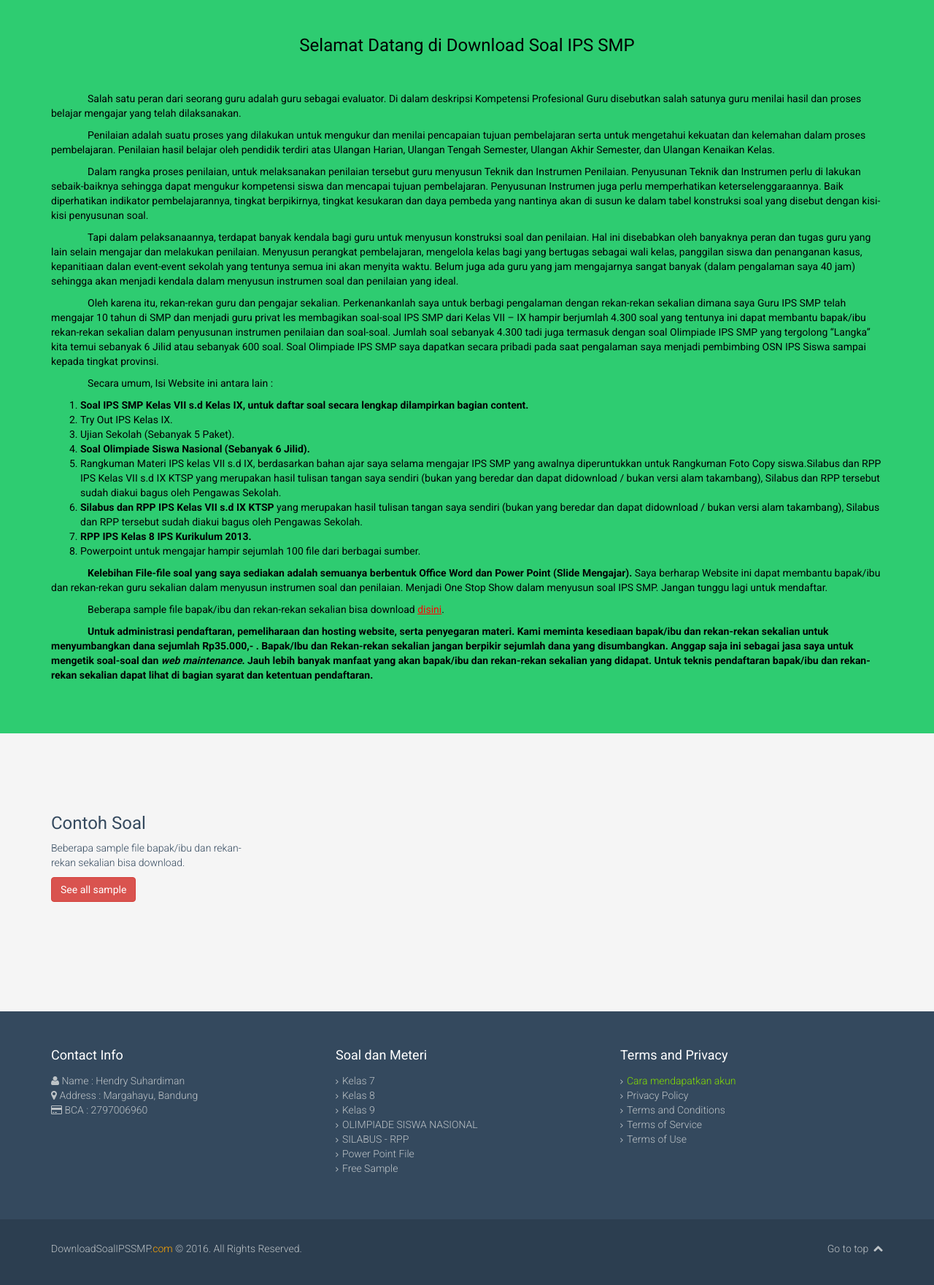
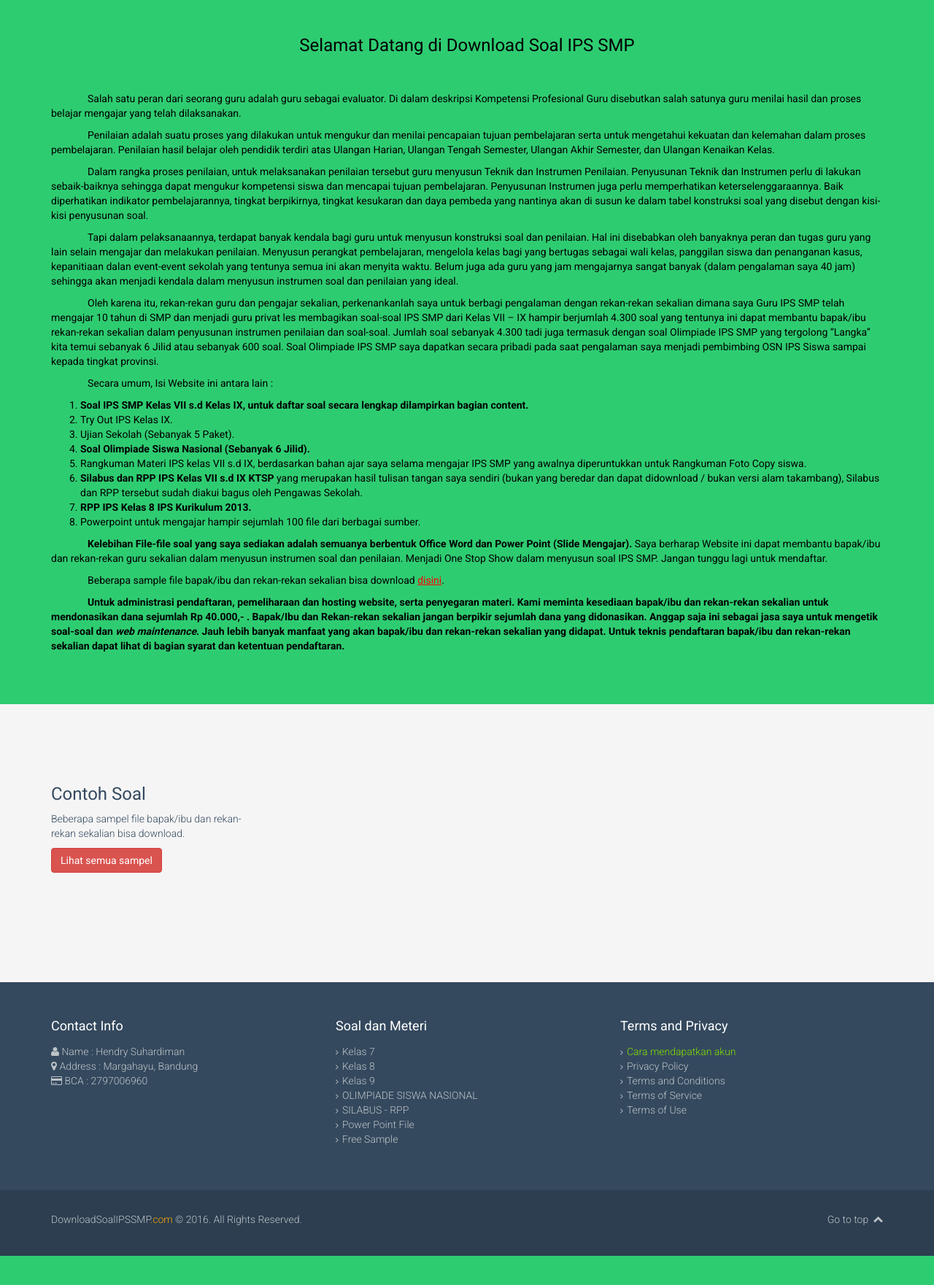
Before and after one commit to sayfudin13/DownloadSoalIPSSMP, a PHP site: page / in a window 1280 px wide. Shown: the part 681-2442 px from the top of the page at 73% size. After the commit the page ends 2402 px from the top, so only its background shows below. Run offline with PHP 8.4, Linux system fonts and the light colour scheme; data that the repository does not hold is empty.

Commit message:
ubah text index dan modal. ganti image slider silabus

```diff
--- a/index.php
+++ b/index.php
@@ -170,21 +170,21 @@
 							<p class="paragraph">Penilaian adalah suatu proses yang dilakukan untuk mengukur dan menilai pencapaian tujuan pembelajaran serta untuk mengetahui kekuatan dan kelemahan dalam proses pembelajaran. Penilaian hasil belajar oleh pendidik terdiri atas Ulangan Harian, Ulangan Tengah Semester, Ulangan Akhir Semester, dan Ulangan Kenaikan Kelas.</p>
 							<p class="paragraph">Dalam rangka proses penilaian, untuk melaksanakan penilaian tersebut guru menyusun Teknik dan Instrumen Penilaian. Penyusunan Teknik dan Instrumen perlu di lakukan sebaik-baiknya sehingga dapat mengukur kompetensi siswa dan mencapai tujuan pembelajaran. Penyusunan Instrumen juga perlu memperhatikan keterselenggaraannya. Baik diperhatikan indikator pembelajarannya, tingkat berpikirnya, tingkat kesukaran dan daya pembeda yang nantinya akan di susun ke dalam tabel konstruksi soal yang disebut dengan kisi-kisi penyusunan soal.</p>
 							<p class="paragraph">Tapi dalam pelaksanaannya, terdapat banyak kendala bagi guru untuk menyusun konstruksi soal dan penilaian. Hal ini disebabkan oleh banyaknya peran dan tugas guru yang lain selain mengajar dan melakukan penilaian. Menyusun perangkat pembelajaran, mengelola kelas bagi yang bertugas sebagai wali kelas, panggilan siswa dan penanganan kasus, kepanitiaan dalan event-event sekolah yang tentunya semua ini akan menyita waktu. Belum juga ada guru yang jam mengajarnya sangat banyak (dalam pengalaman saya 40 jam) sehingga akan menjadi kendala dalam menyusun instrumen soal dan penilaian yang ideal.</p>
-							<p class="paragraph">Oleh karena itu, rekan-rekan guru dan pengajar sekalian. Perkenankanlah saya untuk berbagi pengalaman dengan rekan-rekan sekalian dimana saya Guru IPS SMP telah mengajar 10 tahun di SMP dan menjadi guru privat les membagikan soal-soal IPS SMP dari Kelas VII – IX hampir berjumlah 4.300 soal yang tentunya ini dapat membantu bapak/ibu rekan-rekan sekalian dalam penyusunan instrumen penilaian dan soal-soal. Jumlah soal sebanyak 4.300 tadi juga termasuk dengan soal Olimpiade IPS SMP yang tergolong “Langka” kita temui sebanyak 6 Jilid atau sebanyak 600 soal. Soal Olimpiade IPS SMP saya dapatkan secara pribadi pada saat pengalaman saya menjadi pembimbing OSN IPS Siswa sampai kepada tingkat provinsi.</p>
+							<p class="paragraph">Oleh karena itu, rekan-rekan guru dan pengajar sekalian, perkenankanlah saya untuk berbagi pengalaman dengan rekan-rekan sekalian dimana saya Guru IPS SMP telah mengajar 10 tahun di SMP dan menjadi guru privat les membagikan soal-soal IPS SMP dari Kelas VII – IX hampir berjumlah 4.300 soal yang tentunya ini dapat membantu bapak/ibu rekan-rekan sekalian dalam penyusunan instrumen penilaian dan soal-soal. Jumlah soal sebanyak 4.300 tadi juga termasuk dengan soal Olimpiade IPS SMP yang tergolong “Langka” kita temui sebanyak 6 Jilid atau sebanyak 600 soal. Soal Olimpiade IPS SMP saya dapatkan secara pribadi pada saat pengalaman saya menjadi pembimbing OSN IPS Siswa sampai kepada tingkat provinsi.</p>
 							<p class="paragraph">Secara umum, Isi Website ini antara lain :</p>
               <ol>
                 <li><strong>Soal IPS SMP Kelas VII s.d Kelas IX, untuk daftar soal secara lengkap dilampirkan bagian content.</strong></li>
                 <li>Try Out IPS Kelas IX.</li>
                 <li>Ujian Sekolah (Sebanyak 5 Paket).</li>
                 <li><strong>Soal Olimpiade Siswa Nasional (Sebanyak 6 Jilid).</strong></li>
-                <li>Rangkuman Materi IPS kelas VII s.d  IX, berdasarkan bahan ajar saya selama mengajar IPS SMP yang awalnya diperuntukkan untuk Rangkuman Foto Copy siswa.Silabus dan RPP IPS Kelas VII s.d IX KTSP yang merupakan hasil tulisan tangan saya sendiri (bukan yang beredar dan dapat didownload / bukan versi alam takambang), Silabus dan RPP tersebut sudah diakui bagus oleh Pengawas Sekolah.</li>
+                <li>Rangkuman Materi IPS kelas VII s.d  IX, berdasarkan bahan ajar saya selama mengajar IPS SMP yang awalnya diperuntukkan untuk Rangkuman Foto Copy siswa.</li>
                 <li><strong>Silabus dan RPP IPS Kelas VII s.d IX KTSP</strong> yang merupakan hasil tulisan tangan saya sendiri (bukan yang beredar dan dapat didownload / bukan versi alam takambang), Silabus dan RPP tersebut sudah diakui bagus oleh Pengawas Sekolah.</li>
                 <li><strong>RPP IPS Kelas 8 IPS Kurikulum 2013.</strong></li>
                 <li>Powerpoint untuk mengajar hampir sejumlah 100 file dari berbagai sumber.</li>
               </ol>
 							<p class="paragraph"><strong>Kelebihan File-file soal yang saya sediakan adalah semuanya berbentuk Office Word dan Power Point (Slide Mengajar).</strong> Saya berharap Website ini dapat membantu bapak/ibu dan rekan-rekan guru sekalian dalam menyusun instrumen soal dan penilaian. Menjadi One Stop Show dalam menyusun soal IPS SMP. Jangan tunggu lagi untuk mendaftar.</p>
 							<p class="paragraph">Beberapa sample file bapak/ibu dan rekan-rekan sekalian bisa download <a href="/soal-dan-materi/sample/1/" style="color:red;"><u>disini</u></a>.</p>
-							<p class="paragraph"><strong>Untuk administrasi pendaftaran, pemeliharaan dan hosting website, serta penyegaran materi. Kami meminta kesediaan bapak/ibu dan rekan-rekan sekalian untuk menyumbangkan dana sejumlah Rp35.000,- . Bapak/Ibu dan Rekan-rekan sekalian jangan berpikir sejumlah dana yang disumbangkan. Anggap saja ini sebagai jasa saya untuk mengetik soal-soal dan <i>web maintenance</i>. Jauh lebih banyak manfaat yang akan bapak/ibu dan rekan-rekan sekalian yang didapat. Untuk teknis pendaftaran bapak/ibu dan rekan-rekan sekalian dapat lihat di bagian syarat dan ketentuan pendaftaran.</strong></p>
+							<p class="paragraph"><strong>Untuk administrasi pendaftaran, pemeliharaan dan hosting website, serta penyegaran materi. Kami meminta kesediaan bapak/ibu dan rekan-rekan sekalian untuk mendonasikan dana sejumlah Rp 40.000,- . Bapak/Ibu dan Rekan-rekan sekalian jangan berpikir sejumlah dana yang didonasikan. Anggap saja ini sebagai jasa saya untuk mengetik soal-soal dan <i>web maintenance</i>. Jauh lebih banyak manfaat yang akan bapak/ibu dan rekan-rekan sekalian yang didapat. Untuk teknis pendaftaran bapak/ibu dan rekan-rekan sekalian dapat lihat di bagian syarat dan ketentuan pendaftaran.</strong></p>
 						</div>
 					</div>
 				</div><!--/.col-md-4-->
@@ -197,8 +197,8 @@
 			<div class="row">
 				<div class="col-md-3">
 					<h3>Contoh Soal</h3>
-					<p>Beberapa sample file bapak/ibu dan rekan-rekan sekalian bisa download.</p>
-					<a class="btn btn-danger" href="/soal-dan-materi/sample/1/">See all sample</a>
+					<p>Beberapa sampel file bapak/ibu dan rekan-rekan sekalian bisa download.</p>
+					<a class="btn btn-danger" href="/soal-dan-materi/sample/1/">Lihat semua sampel</a>
 					<p class="gap"></p>
 				</div>
 				<div class="col-md-9">
--- a/modal/not-login-modal.php
+++ b/modal/not-login-modal.php
@@ -6,8 +6,8 @@
 				<h4 class='modal-title' id='myModalLabel'>Akses Ditolak</h4>
 			</div>
 			<div class='modal-body'>
-				<p>Anda tidak dapat men-download konten ini karena Anda tidak login.</p>
-				<p>Silahkan login terlebih dahulu.</p>
+				<p>Anda belum bisa men-download konten ini karena Anda belum login/registrasi.</p>
+				<p>Silahkan login/registrasi terlebih dahulu.</p>
 				<p>Jika Anda tidak punya akun bisa daftar <a href="/registrasi" style="color:red">disini.</a></p>
 			</div>
 		</div>
```
Also changed, not shown: images/slider/silabus-rpp.png.
